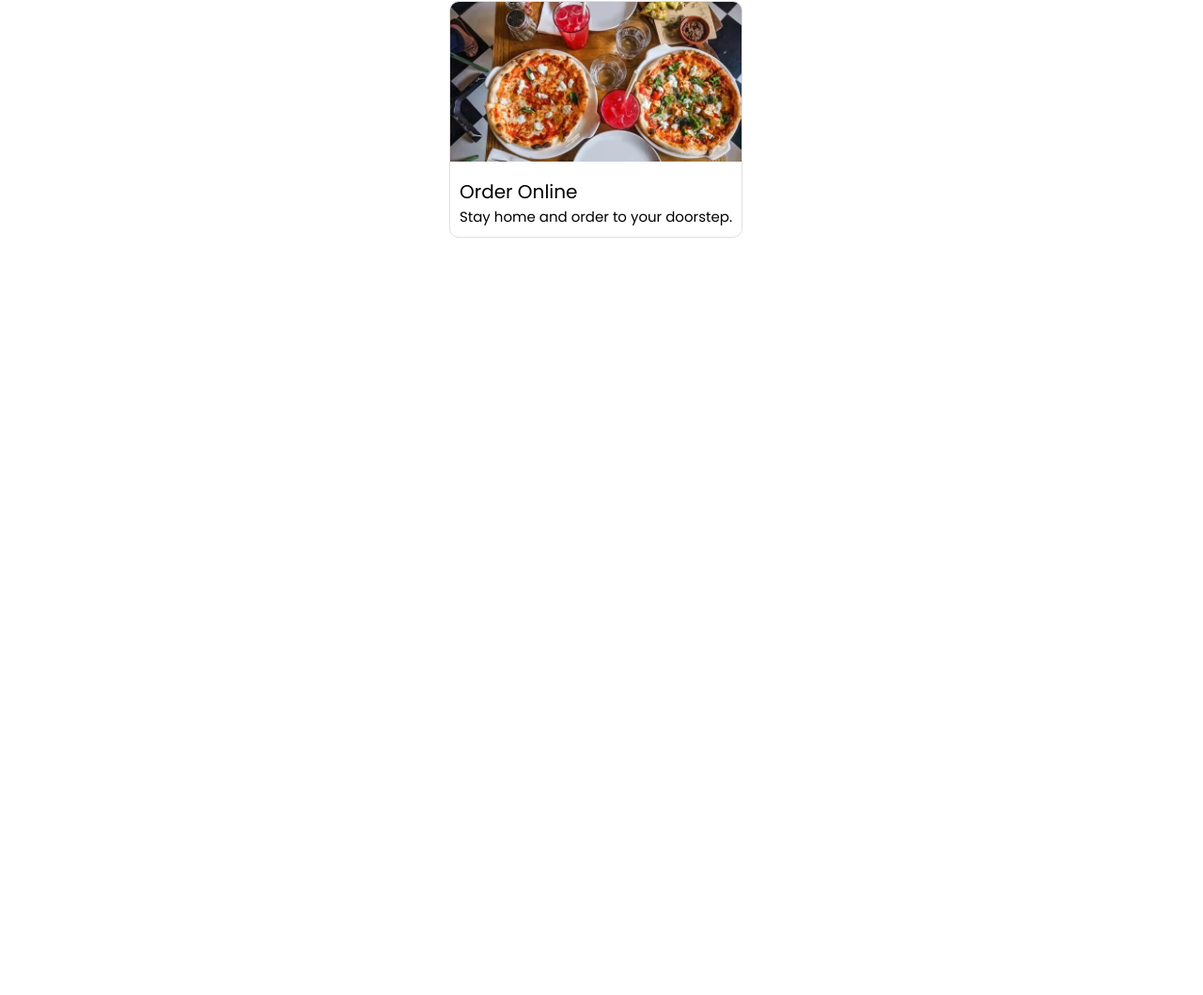
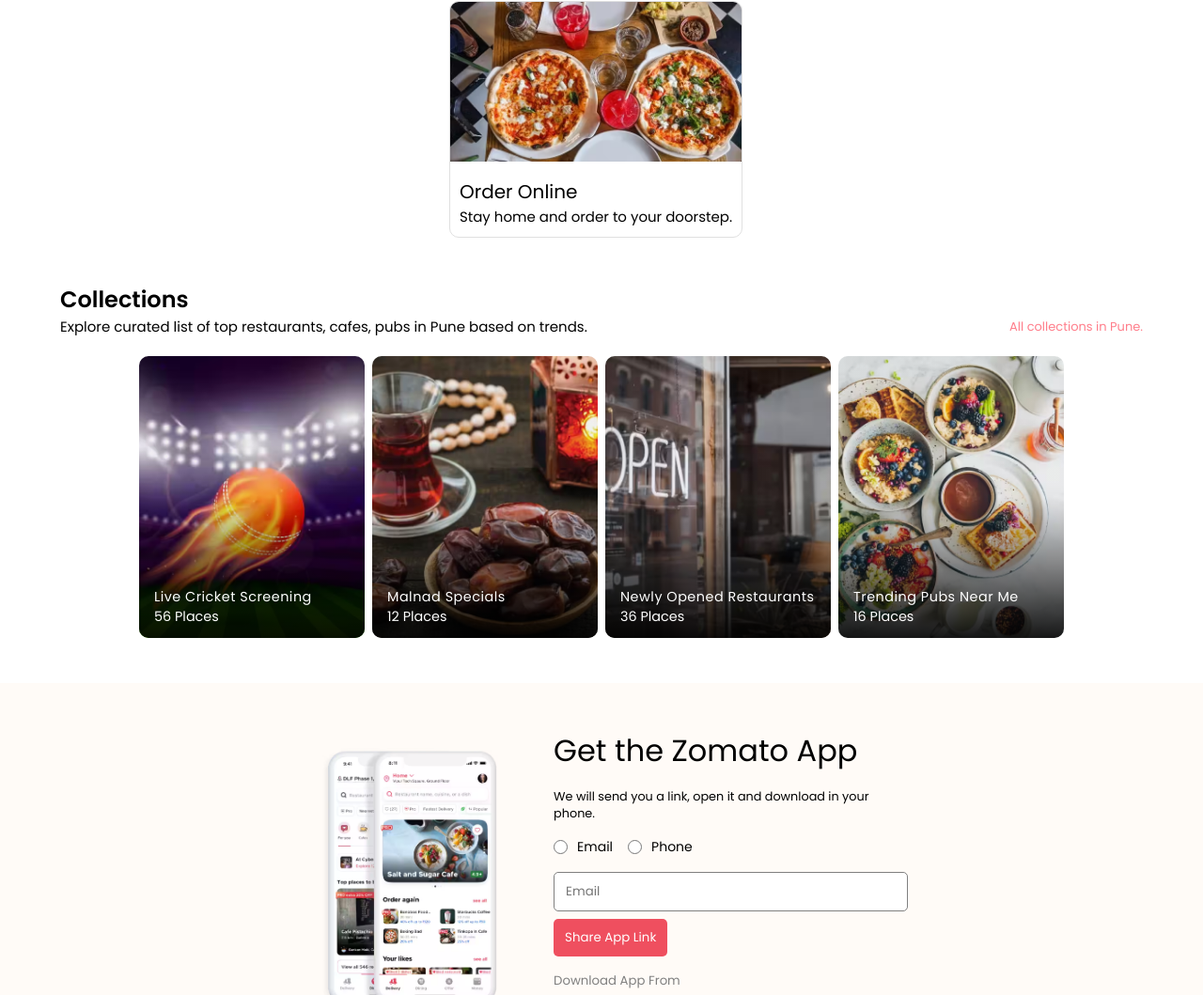
Before and after one commit to jainam-04/Zomato-Landing-Page, a plain HTML site: page index.html in a window 1280 px wide. Shown: the part 787-1846 px from the top of the page at 94% size. Before the commit the page ends 1088 px from the top, so only its background shows below. Drawn offline with Linux system fonts and the light colour scheme.

Commit message:
Done With Collections Part

```diff
--- a/index.html
+++ b/index.html
@@ -101,5 +101,79 @@
         </div>
       </div>
     </section>
+
+    <section class="container collections">
+      <h1>Collections</h1>
+      <div class="sub__heading_container">
+        <span
+          >Explore curated list of top restaurants, cafes, pubs in Pune based on
+          trends.</span
+        >
+        <span>All collections in Pune.</span>
+      </div>
+      <div class="collections__card_container">
+        <div class="card card1">
+          <div class="overlay"></div>
+          <div class="content">
+            <h4>Live Cricket Screening</h4>
+            <span>56 Places</span>
+          </div>
+        </div>
+        <div class="card card2">
+          <div class="overlay"></div>
+          <div class="content">
+            <h4>Malnad Specials</h4>
+            <span>12 Places</span>
+          </div>
+        </div>
+        <div class="card card3">
+          <div class="overlay"></div>
+          <div class="content">
+            <h4>Newly Opened Restaurants</h4>
+            <span>36 Places</span>
+          </div>
+        </div>
+        <div class="card card4">
+          <div class="overlay"></div>
+          <div class="content">
+            <h4>Trending Pubs Near Me</h4>
+            <span>16 Places</span>
+          </div>
+        </div>
+      </div>
+    </section>
+
+    <section class="container get__the_app">
+      <div class="semi_container">
+        <div class="left">
+          <img src="./images/mobileBanner.png" alt="Mobile Banner" />
+        </div>
+        <div class="right">
+          <h1>Get the Zomato App</h1>
+          <p>We will send you a link, open it and download in your phone.</p>
+          <div class="radio__button_container">
+            <div>
+              <input type="radio" id="email" name="download__app" />
+              <label for="email" style="font-size: 14px">Email</label>
+            </div>
+            <div>
+              <input type="radio" id="phone" name="download__app" />
+              <label for="phone" style="font-size: 14px">Phone</label>
+            </div>
+          </div>
+          <div class="input_container">
+            <input type="text" placeholder="Email" />
+            <button>Share App Link</button>
+          </div>
+          <div class="download__app_container">
+            <h5>Download App From</h5>
+            <div>
+              <img src="./images/appleStore.png" alt="Apple Store" />
+              <img src="./images/playStore.png" alt="Play Store" />
+            </div>
+          </div>
+        </div>
+      </div>
+    </section>
   </body>
 </html>
--- a/styles.css
+++ b/styles.css
@@ -167,3 +167,199 @@
 .we__offer_content p {
   font-size: 15px;
 }
+
+.collections h1 {
+  font-weight: 600;
+}
+
+.collections .sub__heading_container {
+  font-size: 15px;
+  display: flex;
+  justify-content: space-between;
+  align-items: center;
+  gap: 1rem;
+  flex-wrap: wrap;
+}
+
+.sub__heading_container span:nth-child(2) {
+  color: #ff7e8b;
+  font-size: 13px;
+  cursor: pointer;
+}
+
+.collections__card_container {
+  display: flex;
+  justify-content: center;
+  align-items: center;
+  flex-wrap: wrap;
+  gap: 0.5rem;
+  margin-top: 1.25rem;
+}
+
+.collections__card_container .card {
+  height: 300px;
+  min-width: 240px;
+  background-size: cover;
+  background-position: center;
+  border-radius: 10px;
+  position: relative;
+}
+
+.card1 {
+  background-image: url(./images/collection1.jpg);
+}
+
+.card2 {
+  background-image: url(./images/collection2.jpg);
+}
+
+.card3 {
+  background-image: url(./images/collection3.jpg);
+}
+
+.card4 {
+  background-image: url(./images/collection4.jpg);
+}
+
+.overlay {
+  height: 100%;
+  width: 100%;
+  position: absolute;
+  top: 0;
+  left: 0;
+  border-radius: 10px;
+  background: linear-gradient(
+    0deg,
+    rgba(0, 0, 0, 0.9) 0%,
+    rgba(0, 0, 0, 0.05) 50%,
+    rgba(0, 0, 0, 0.05) 85%
+  );
+  z-index: 5;
+}
+
+.collections__card_container .card .content {
+  position: absolute;
+  bottom: 0;
+  left: 0;
+  color: white;
+  padding: 12px 16px;
+  font-size: 0.9rem;
+  z-index: 6;
+}
+
+.content h4 {
+  font-weight: 400;
+  letter-spacing: 0.5px;
+}
+
+.get__the_app {
+  display: flex;
+  justify-content: center;
+  align-items: center;
+  padding: 3rem 6rem;
+  background-color: rgb(255, 251, 247);
+  width: 100%;
+}
+
+.get__the_app .semi_container {
+  display: flex;
+  justify-content: center;
+  align-items: center;
+  gap: 1.5rem;
+  width: 60%;
+}
+
+.get__the_app .semi_container .left {
+  flex: 2;
+}
+
+.get__the_app .semi_container .left img {
+  width: 100%;
+  object-fit: cover;
+  object-position: center;
+}
+
+.get__the_app .semi_container .right {
+  flex: 3;
+  height: 100%;
+  display: flex;
+  flex-direction: column;
+  gap: 1rem;
+}
+
+.right h1 {
+  font-weight: 400;
+  font-size: 2rem;
+}
+
+.right p {
+  font-size: 0.8rem;
+}
+
+.right .radio__button_container {
+  display: flex;
+  align-items: center;
+  gap: 1rem;
+}
+
+.right .radio__button_container div {
+  display: flex;
+  align-items: center;
+  justify-content: center;
+  gap: 10px;
+}
+
+.right .radio__button_container div input {
+  width: 15px;
+  height: 15px;
+  accent-color: rgb(239, 79, 95);
+}
+
+.input_container {
+  flex-wrap: wrap;
+}
+
+.right .input_container {
+  display: flex;
+  gap: 0.5rem;
+}
+
+.input_container input,
+.input_container button {
+  padding: 10px 12px;
+}
+
+.input_container input {
+  flex: auto;
+  border: 1.5px solid gray;
+  outline: none;
+  border-radius: 5px;
+}
+
+.input_container button {
+  border: none;
+  background-color: rgb(239, 79, 95);
+  color: white;
+  border-radius: 5px;
+  cursor: pointer;
+}
+
+.right .download__app_container {
+  display: flex;
+  flex-direction: column;
+  gap: 0.7rem;
+}
+
+.right .download__app_container h5 {
+  font-weight: 400;
+  color: gray;
+}
+
+.right .download__app_container div {
+  display: flex;
+  gap: 1rem;
+}
+
+.right .download__app_container div img {
+  width: 35%;
+}
```
Also changed, not shown: 1 other file.
